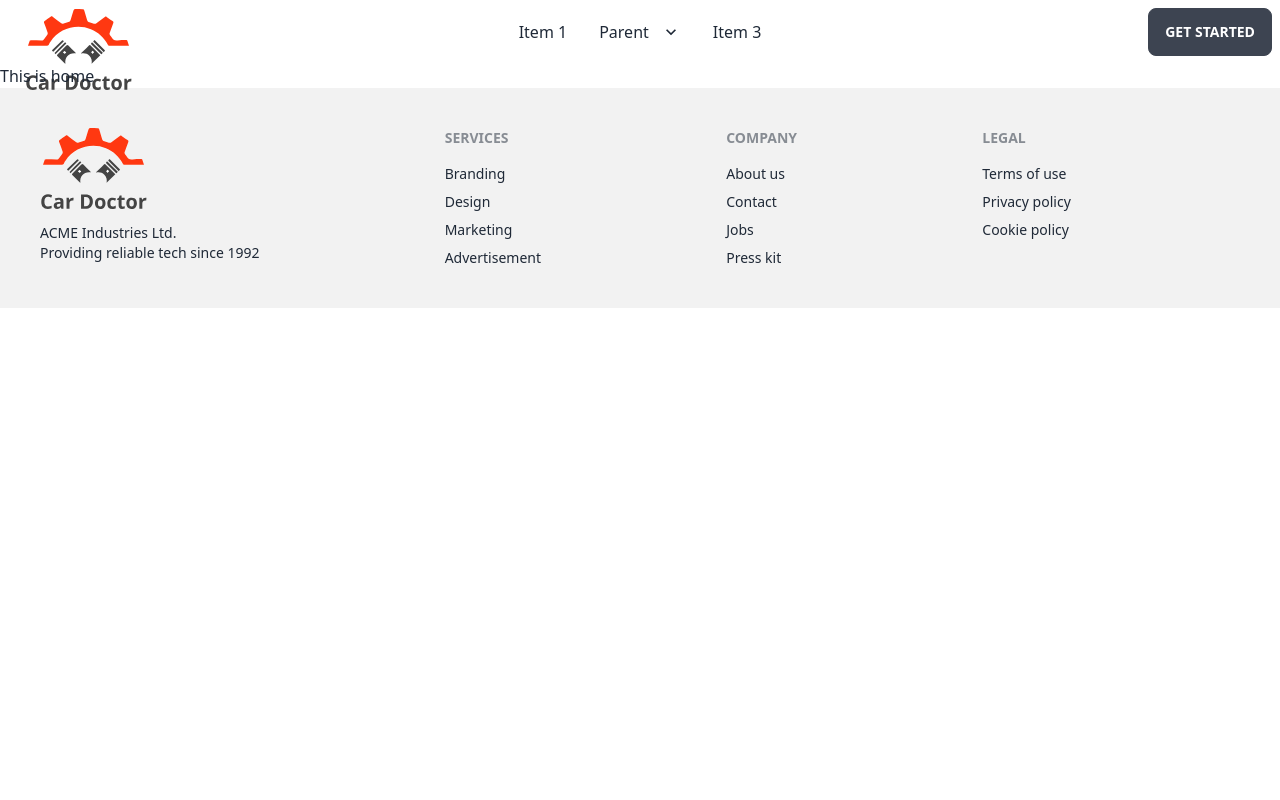
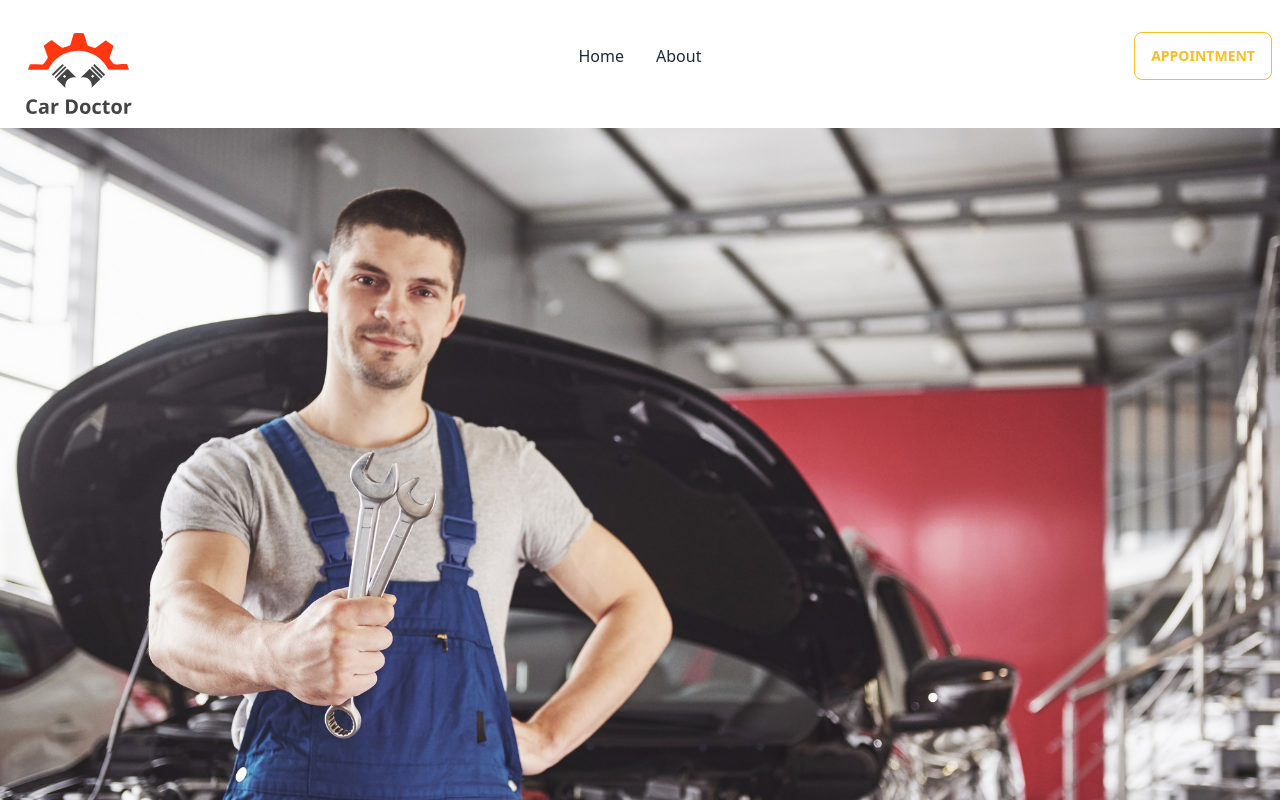
Before and after one commit to Ahad188/Car-Doctor, a React (Vite) app: page / in a window 1280 px wide. Shown: the top 800 px of the page. Built offline with nearby package versions, Linux system fonts and the light colour scheme.

Commit message:
carusol added

```diff
--- /dev/null
+++ b/src/Pages/Home/Banner/Banner.jsx
@@ -0,0 +1,41 @@
+ import img1 from '../../../assets/images/banner/1.jpg'
+ import img2 from '../../../assets/images/banner/2.jpg'
+ import img3 from '../../../assets/images/banner/3.jpg'
+ import img4 from '../../../assets/images/banner/4.jpg'
+
+const Banner = () => {
+     return (
+          <div className="carousel w-full">
+  <div id="slide1" className="carousel-item relative w-full">
+    <img src= {img1} className="w-full" />
+    <div className="absolute flex justify-end transform -translate-y-1/2 left-5 right-5 bottom-0">
+      <a href="#slide4" className="btn btn-circle mr-5">❮</a>
+      <a href="#slide2" className="btn btn-circle">❯</a>
+    </div>
+  </div>
+  <div id="slide2" className="carousel-item relative w-full">
+    <img src= {img2} className="w-full" />
+    <div className="absolute flex justify-end transform -translate-y-1/2 left-5 right-5 bottom-0">
+      <a href="#slide1" className="btn btn-circle mr-5">❮</a>
+      <a href="#slide3" className="btn btn-circle">❯</a>
+    </div>
+  </div>
+  <div id="slide3" className="carousel-item relative w-full">
+    <img src={ img3} className="w-full" />
+    <div className="absolute flex justify-end transform -translate-y-1/2 left-5 right-5 bottom-0">
+      <a href="#slide2" className="btn btn-circle mr-5">❮</a>
+      <a href="#slide4" className="btn btn-circle">❯</a>
+    </div>
+  </div>
+  <div id="slide4" className="carousel-item relative w-full">
+    <img src={ img4} className="w-full" />
+    <div className="absolute flex justify-end transform -translate-y-1/2 left-5 right-5 bottom-0">
+      <a href="#slide3" className="btn btn-circle mr-5">❮</a>
+      <a href="#slide1" className="btn btn-circle">❯</a>
+    </div>
+  </div>
+</div>
+     );
+};
+
+export default Banner;
--- a/src/Pages/Home/Home/Home.jsx
+++ b/src/Pages/Home/Home/Home.jsx
@@ -1,8 +1,13 @@
+import Banner from "../Banner/Banner";
+
+
+
 
 
 const Home = () => {
      return (
           <div>
+              <Banner></Banner>
                <h1>This is home</h1>
           </div>
      );
--- a/src/Pages/Home/Shared/Navber/Navber.jsx
+++ b/src/Pages/Home/Shared/Navber/Navber.jsx
@@ -1,9 +1,15 @@
 import { Link } from "react-router-dom";
-import logo from '../../../../assets/logo.svg'
+import logo from "../../../../assets/logo.svg";
 
 const Navber = () => {
+  const navItems = (
+    <>
+      <li><Link to='/'>Home</Link></li>
+      <li> <Link to='/about'>About</Link></li>
+    </>
+  );
   return (
-    <div className="navbar bg-base-100">
+    <div className="navbar bg-base-100 h-28 mb-4">
       <div className="navbar-start">
         <div className="dropdown">
           <label tabIndex={0} className="btn btn-ghost lg:hidden">
@@ -26,34 +32,7 @@
             tabIndex={0}
             className="menu menu-compact dropdown-content mt-3 p-2 shadow bg-base-100 rounded-box w-52"
           >
-            <li>
-              <a>Item 1</a>
-            </li>
-            <li tabIndex={0}>
-              <a className="justify-between">
-                Parent
-                <svg
-                  className="fill-current"
-                  xmlns="http://www.w3.org/2000/svg"
-                  width="24"
-                  height="24"
-                  viewBox="0 0 24 24"
-                >
-                  <path d="M8.59,16.58L13.17,12L8.59,7.41L10,6L16,12L10,18L8.59,16.58Z" />
-                </svg>
-              </a>
-              <ul className="p-2">
-                <li>
-                  <a>Submenu 1</a>
-                </li>
-                <li>
-                  <a>Submenu 2</a>
-                </li>
-              </ul>
-            </li>
-            <li>
-              <a>Item 3</a>
-            </li>
+             {navItems}
           </ul>
         </div>
         <Link className="btn btn-ghost normal-case text-xl">
@@ -62,38 +41,11 @@
       </div>
       <div className="navbar-center hidden lg:flex">
         <ul className="menu menu-horizontal px-1">
-          <li>
-            <a>Item 1</a>
-          </li>
-          <li tabIndex={0}>
-            <a>
-              Parent
-              <svg
-                className="fill-current"
-                xmlns="http://www.w3.org/2000/svg"
-                width="20"
-                height="20"
-                viewBox="0 0 24 24"
-              >
-                <path d="M7.41,8.58L12,13.17L16.59,8.58L18,10L12,16L6,10L7.41,8.58Z" />
-              </svg>
-            </a>
-            <ul className="p-2">
-              <li>
-                <a>Submenu 1</a>
-              </li>
-              <li>
-                <a>Submenu 2</a>
-              </li>
-            </ul>
-          </li>
-          <li>
-            <a>Item 3</a>
-          </li>
+           {navItems}
         </ul>
       </div>
       <div className="navbar-end">
-        <a className="btn">Get started</a>
+      <button className="btn btn-outline btn-warning">Appointment</button>
       </div>
     </div>
   );
```
